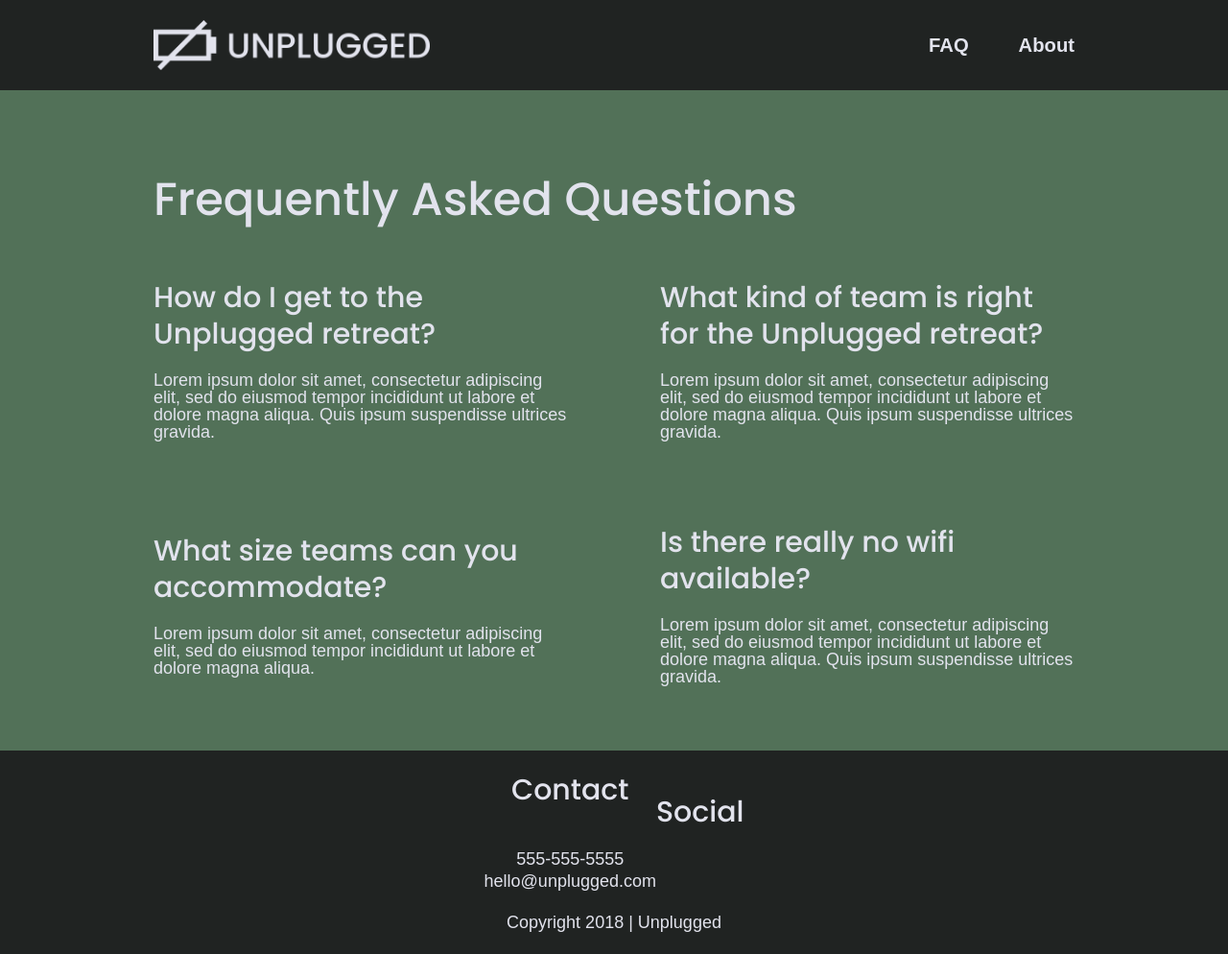
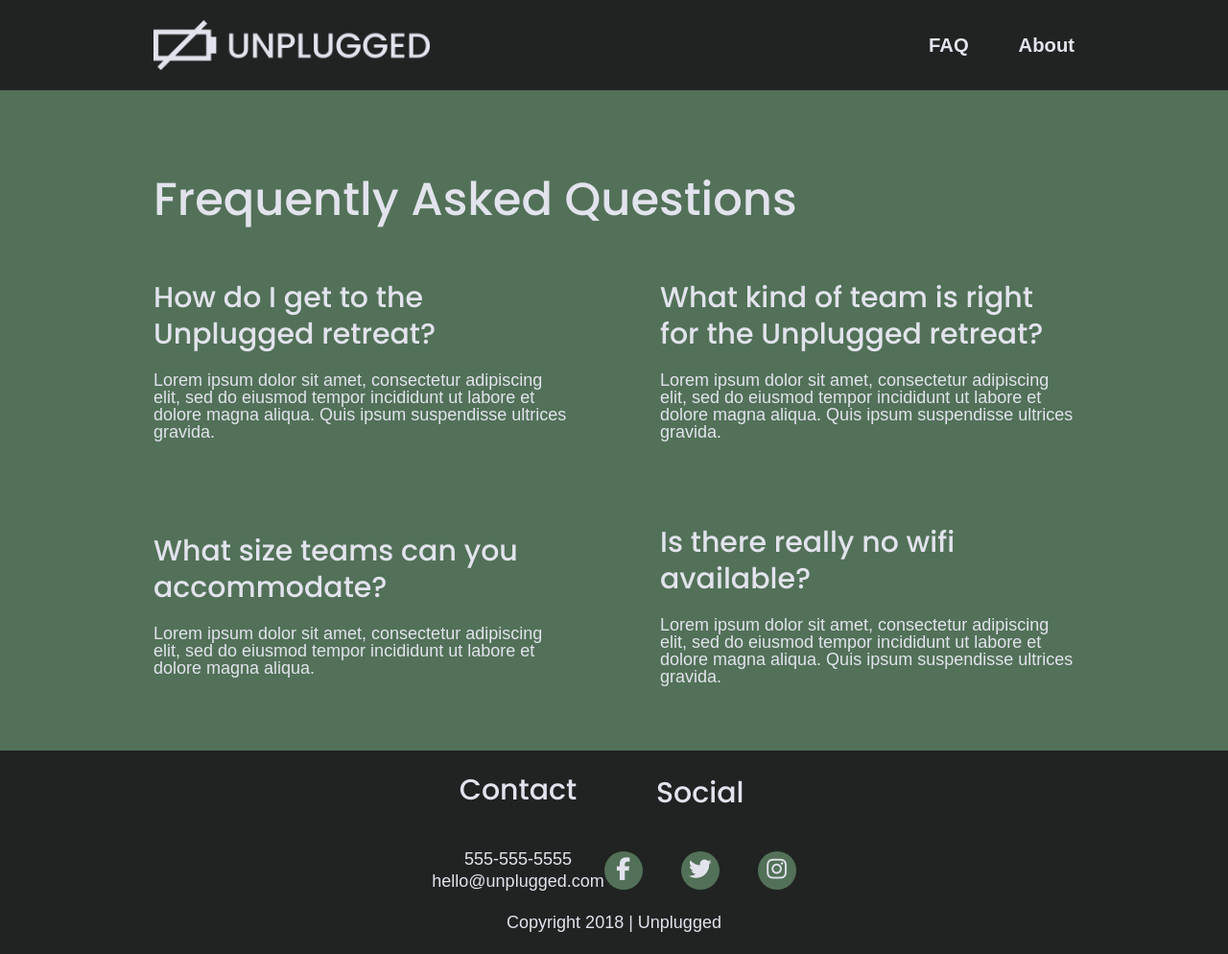
Before and after one commit to PatricTomlinson/unplugged-retreat-project, a website: page faq/index.html in a window 1280 px wide. Shown: the whole page at 96% size. Drawn offline with Linux system fonts and the light colour scheme.

Commit message:
Added html and css for social icons

```diff
--- a/css/main.css
+++ b/css/main.css
@@ -247,9 +247,25 @@ footer .social-icons p {
   align-items: center;
 }
 
+footer .social-icons p {
+  background-color: #527158;
+  border-radius: 50%;
+  width: 40px;
+  height: 40px;
+  display: flex;
+  justify-content: center;
+  align-items: center;
+}
+
+footer .social-icons p i {
+  font-size: 1.3125em;
+}
+
 footer .copyright {
   margin: 20px 0;
 }
+
+
 
 /* --------- Mobile Styles - Homepage --------*/
 
@@ -665,6 +681,11 @@ input[type=button] {
        line-height: 1.285;
    }
 
+   footer .social-icons {
+     width: 12.5em;
+     justify-content: space-between;
+   }
+
    footer .copyright {
      width: 100%;
    }
--- a/faq/index.html
+++ b/faq/index.html
@@ -30,7 +30,7 @@
   <header>
     <div class="content-wrapper">
       <figure>
-        <a href="#">
+        <a href="../index.html">
           <img src="../img/unpluggedlogo.png" alt="unplugged logo">
         </a>
       </figure>
@@ -94,13 +94,13 @@
           <h4>Social</h4>
           <div class="social-icons">
             <p>
-              <a href="https://www.facebook.com/Skillcrush/" target="_blank"></a>
+              <a href="https://www.facebook.com/Skillcrush/" target="_blank"><i class="fab fa-facebook-f"></i></a>
             </p>
             <p>
-              <a href="https://twitter.com/Skillcruch" target="_blank"></a>
+              <a href="https://twitter.com/Skillcruch" target="_blank"><i class="fab fa-twitter"></i></a>
             </p>
             <p>
-              <a href="https://www.instagram.com/Skillcrush/" target="_blank"></a>
+              <a href="https://www.instagram.com/Skillcrush/" target="_blank"><i class="fab fa-instagram"></i></a>
             </p>
           </div>
         </div>
```
Also changed, not shown: about/index.html (+4 -4 lines), index.html (+3 -3 lines).
